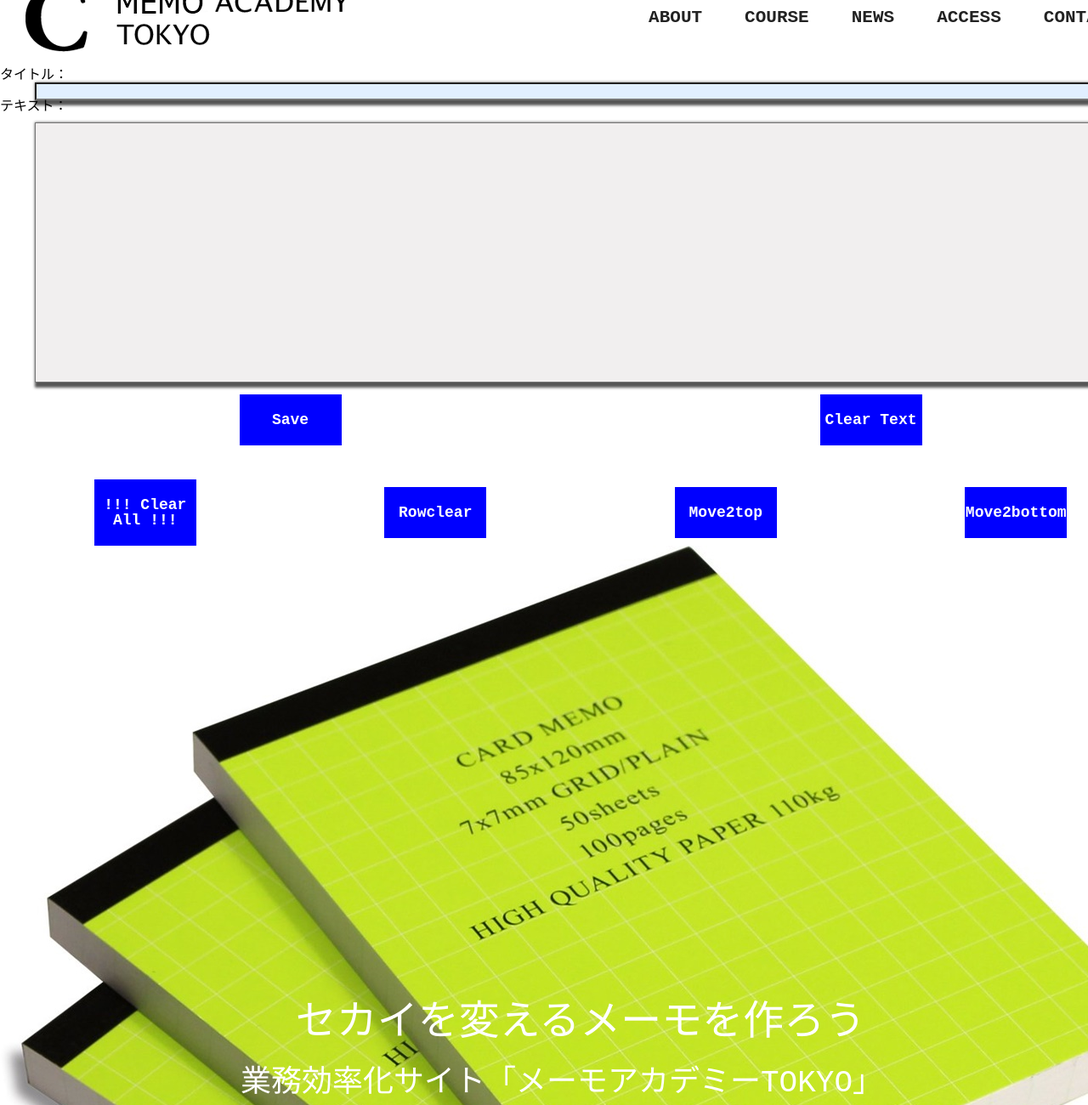
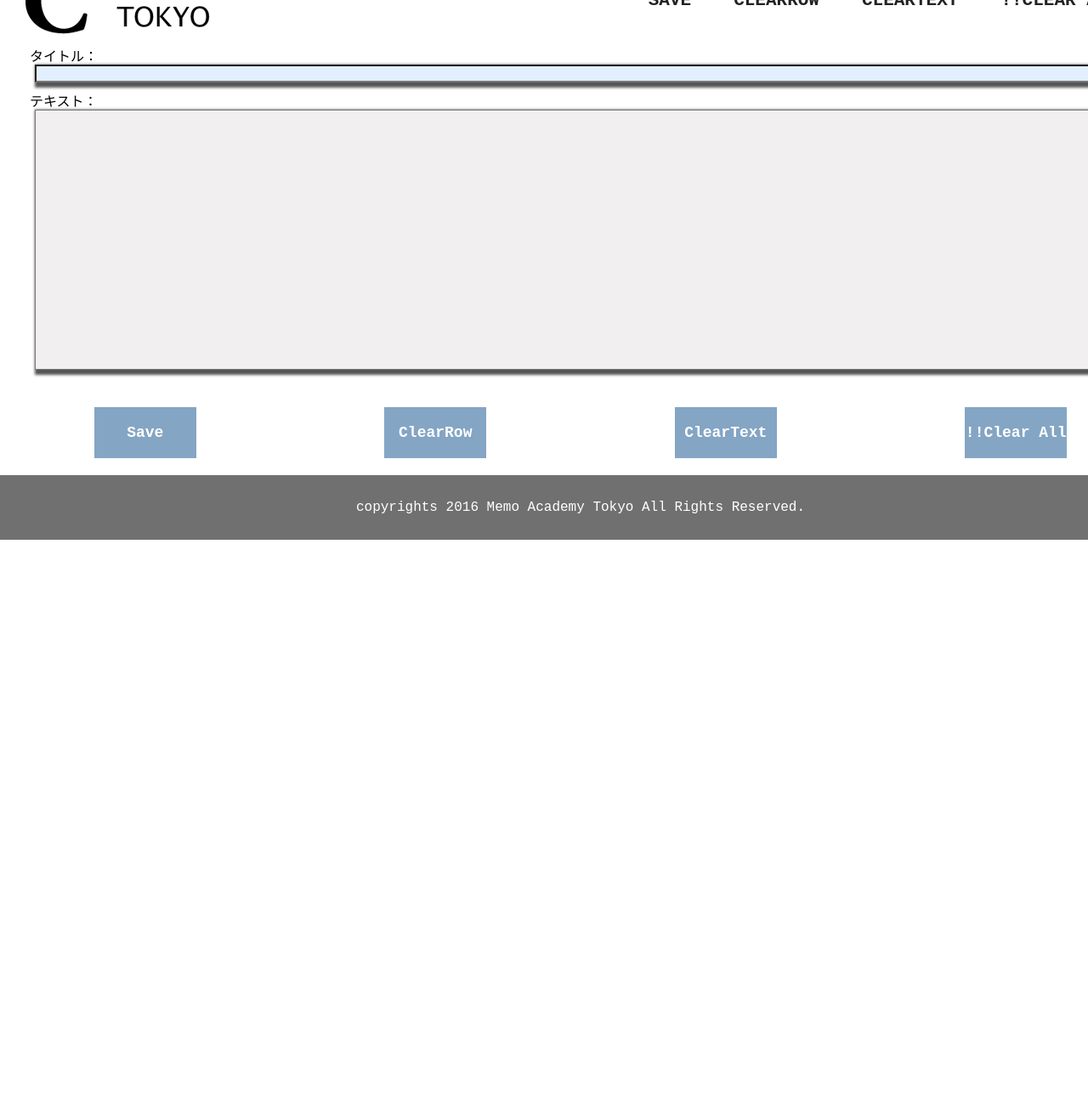
Before and after one commit to fea2fwa/gs_week2, a plain HTML site: page index.html in a window 1280 px wide. Shown: the part 40-1340 px from the top of the page at 85% size. After the commit the page ends 800 px from the top, so only its background shows below. Drawn offline with nearby package versions, Linux system fonts and the light colour scheme.

Commit message:
last commit on Wednesday.

```diff
--- a/css/style.css
+++ b/css/style.css
@@ -1,17 +1,18 @@
 /* ここから下に記載していく */
 @charset "utf-8"
-.wrapper{
+.wrap{
     max-width: 1366px;
     margin: auto;
 }
 
 /* Headerセクション */
-.header-wrapper{
+.header{
     display: flex;
     /* position: fixed; */
     justify-content: space-between;
-    height: 121px;
+    /* height: 121px; */
     align-items: center;
+    /* margin: 0 0 150px 0;; */
 }
 
 .logo-image{
@@ -46,22 +47,9 @@
     font-size: 48px;
     font-weight: normal;
     color: white;
-    position: absolute;
     top: 50%;
     left: 50%;
     transform: translate3d(-50%,-100%,0);
-}
-
-.mainvisual-text2{
-    position: absolute;
-    width: 800px;
-    font-size: 36px;
-    font-weight: normal;
-    color: white;
-    position: absolute;
-    top: 50%;
-    left: 50%;
-    transform: translate3d(-50%,80%,0);
 }
 
 /* Bodyセクション */
@@ -73,13 +61,22 @@ body{
     font-family: 'Courier New', Courier, monospace;
 }
 
+.columnname{
+    margin: 0 0 0 35px;
+
+}
+
 .text-center{
     text-align: center;
 }
 
 /* mainセクション */
+.main{
+    margin: 20px auto;
+}
+
 textarea{
-  margin: 10px 3%;
+  margin: 0 3%;
   width: 95%;
   height: 300px;
   font-size:80%;
@@ -101,12 +98,12 @@ table{
 }
 th{
     width:30%;
-    font-size:24px;
+    font-size:18px;
     background-color:#d0e7fc;
     border-bottom: 1px solid #8dc3f5;
 }
 td{
-    font-size:16px;
+    font-size:14px;
     background-color:rgb(241, 239, 239);
     border-bottom: 1px solid #8dc3f5;
 }
@@ -117,7 +114,7 @@ td{
     display: flex;
     justify-content: center;
     align-items: center;
-    /* background-color:#222222; */
+    margin: 10px auto;
 }
 
 .btn{
@@ -125,7 +122,7 @@ td{
     width: 120px;
     margin: auto;
     padding: 21px 0;
-    background-color:blue;
+    background-color:rgb(132, 165, 196);
     color: white;
     font-size: 18px;
     font-weight: bold;
--- a/index.html
+++ b/index.html
@@ -17,16 +17,15 @@
   <!-- ここから下にコードを書く -->
   <div class="wrap">
 
-    <header id="header">
-      <div class="wrapper header-wrapper">
+    <header>
+      <div class="header">
       <img class="logo-image" src="img/header_logo.png" alt="">
-            <nav>
+            <nav class="navisection">
             <ul class="nav-list">
-                  <li class="nav-item"><a href="#about">About</a></li>
-                  <li class="nav-item"><a href="#course">Course</a></li>
-                  <li class="nav-item"><a href="#news">News</a></li>
-                  <li class="nav-item"><a href="#access">Access</a></li>
-                  <li class="nav-item"><a href="#contact">Contact</a></li>
+                  <li class="nav-item" id="save"><a href="#">Save</a></li>
+                  <li class="nav-item" id="rowclear"><a href="#">ClearRow</a></li>
+                  <li class="nav-item" id="cleartext"><a href="#">ClearText</a></li>
+                  <li class="nav-item" id="clear"><a href="#">!!Clear All</a></li>
             </ul>
             </nav>
       </div>
@@ -37,45 +36,37 @@
       <!-- /.mainvisual -->
 
 
-    <main style="display:none;">
-      <p>タイトル：</p>
+    <main class="main">
+      <p class="columnname">タイトル：<br></p>
       <input type="text" id="key">
-      <P>テキスト：</P>
+      <P class="columnname"><br>テキスト：</P>
       <textarea id="memo"></textarea>
-      <div>
-        <ul class="button_section">
-            <li id="save" class="btn">Save</li>
-            <li id="cleartext" class="btn">Clear Text</li>
-        </ul>
-      </div>
 
     <table id="list">
     <!-- ここに追加データが挿入される -->
     </table>
     <div>
       <ul class="button_section">
-          <li id="clear" class="btn">!!! Clear All !!!</li>
-          <li id="rowclear" class="btn">Rowclear</li>
-          <li id="move2top" class="btn">Move2top</li>
-          <li id="move2bottom" class="btn">Move2bottom</li>
+          <li id="save2" class="btn">Save</li>
+          <li id="rowclear2" class="btn">ClearRow</li>
+          <li id="cleartext2" class="btn">ClearText</li>
+          <li id="clear2" class="btn">!!Clear All</li>
       </ul>
     </div>
     </main>
 
 
-    <div class="mainvisual" style="display:none;">
+    <!-- <div class="mainvisual" style="display:none;">
       <section>
         <img src="img/memo.jpg" alt="メインフォト">
         <p class="mainvisual-text">セカイを変えるメーモを作ろう</p>
-        <p class="mainvisual-text2">業務効率化サイト「メーモアカデミーTOKYO」</p>
       </section>
-    </div>
+    </div> -->
     <div>
           <footer class="footer text-center">
-                <small class="copyrights">copyrights 2016 Cheese Academy Tokyo All Rights Reserved.</small>
+                <small class="copyrights">copyrights 2016 Memo Academy Tokyo All Rights Reserved.</small>
           </footer>
     </div>
-    <!-- /#footer -->
   </div>
 
   <!-- ここから上にコードを書く -->
--- a/js/main.js
+++ b/js/main.js
@@ -19,6 +19,29 @@ $("#save").on("click", function(){
 
     $("#list").append(html);
 
+    document.location.reload();
+
+
+// ↓この括弧群消しちゃダメ
+});
+
+$("#save2").on("click", function(){
+
+    // jQueryで値を取る時は必ずvalを利用する。他の方法はない！
+    const key = $("#key").val();
+    const value = $("#memo").val();
+
+    // console.log(key)
+    // console.log(value)
+
+    // データを保存する
+    localStorage.setItem(key, value);
+    const html = '<tr><th>'+key+'</th><td>'+value+'</td></tr>';
+
+    $("#list").append(html);
+
+    document.location.reload();
+
 
 // ↓この括弧群消しちゃダメ
 });
@@ -26,6 +49,16 @@ $("#save").on("click", function(){
 
 //2.clear クリックイベント
 $("#clear").on('click', function(){
+
+    // 保存されたデータ（localStorage)を消す
+    localStorage.clear();
+
+    //id="list"の中身を削除する
+    $("#list").empty();
+
+});
+
+$("#clear2").on('click', function(){
 
     // 保存されたデータ（localStorage)を消す
     localStorage.clear();
@@ -50,7 +83,13 @@ $("#cleartext").on("click", function(){
     $("#memo").html("");
 });
 
-// Listに保存されたKeyとValueの処理
+$("#cleartext2").on("click", function(){
+    $("#memo").html("");
+});
+
+
+// Listに保存されたデータの処理パート
+// ダブルクリックで保存した情報をテキストエリアに復活
 $("tr").on("dblclick", function(){
 
     let i = $("tr").index(this);
@@ -60,17 +99,21 @@ $("tr").on("dblclick", function(){
     $("#memo").append(value);
 
     $(this).removeClass("btn_clicked");
-
 });
 
+// Clear Rowで1行消す処理
 $("tr").on("click", function(){
 
     $(this).addClass("btn_clicked");
 
-    let i = $("tr").index(this);
+    const i = $("tr").index(this);
     console.log(i);
+    key = localStorage.key(i);
     $("#rowclear").on("click", function(){
-        key = localStorage.key(i);
+        localStorage.removeItem(key);
+    });
+
+    $("#rowclear2").on("click", function(){
         localStorage.removeItem(key);
     });
 });
```
